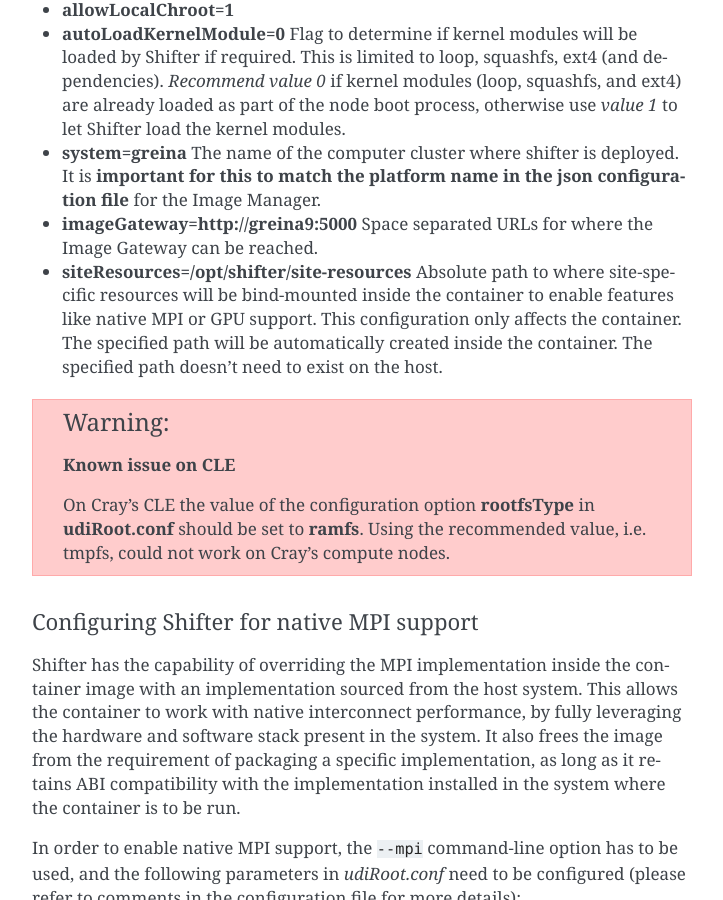
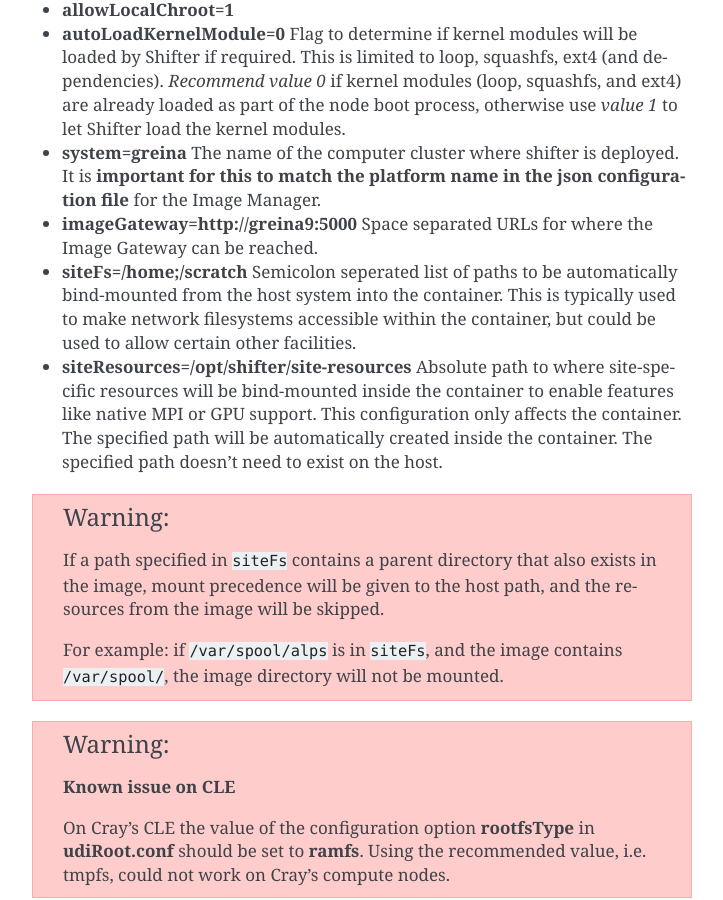
Before and after one commit to NERSC/shifter, a Sphinx documentation site: the page built from doc/install/manualinstall.rst, in a window 1280 px wide and 900 px high, scrolled down 2554 px. Shown: the whole window, without its empty margins (388-1111 px from the left). Built offline with Sphinx 7.4.7, drawn with Linux system fonts in a browser that asks for light colours; some of the changed text lies outside the part shown.

Commit message:
Added warnings about siteFs effects on Sphinx documentation manual install page

```diff
--- a/doc/install/manualinstall.rst
+++ b/doc/install/manualinstall.rst
@@ -102,7 +102,16 @@
 * **autoLoadKernelModule=0** Flag to determine if kernel modules will be loaded by Shifter if required. This is limited to loop, squashfs, ext4 (and dependencies). *Recommend value 0* if kernel modules (loop, squashfs, and ext4) are already loaded as part of the node boot process, otherwise use *value 1* to let Shifter load the kernel modules.
 * **system=greina** The name of the computer cluster where shifter is deployed. It is **important for this to match the platform name in the json configuration file** for the Image Manager.
 * **imageGateway=http://greina9:5000** Space separated URLs for where the Image Gateway can be reached.
+* **siteFs=/home;/scratch** Semicolon seperated list of paths to be automatically bind-mounted from the host system into the container. This is typically used to make network filesystems accessible within the container, but could be used to allow certain other facilities.
 * **siteResources=/opt/shifter/site-resources** Absolute path to where site-specific resources will be bind-mounted inside the container to enable features like native MPI or GPU support. This configuration only affects the container. The specified path will be automatically created inside the container. The specified path doesn't need to exist on the host.
+
+.. warning::
+    If a path specified in ``siteFs`` contains a parent directory that also exists in
+    the image, mount precedence will be given to the host path, and the resources
+    from the image will be skipped.
+
+    For example: if ``/var/spool/alps`` is in ``siteFs``, and the image contains
+    ``/var/spool/``, the image directory will not be mounted.
 
 .. warning::
     **Known issue on CLE**
@@ -141,6 +150,8 @@
       values
     * If your system uses CLE6, also add ``/etc/opt/cray/wlm_detect:/etc/opt/cray/wlm_detect``
       to ``siteFs`` values
+
+    *Be aware of the effects of using the* ``siteFs`` *parameter, as detailed in the warning of the previous section*
 
 
 Shifter Startup
```
Also changed, not shown: 1 other file.
